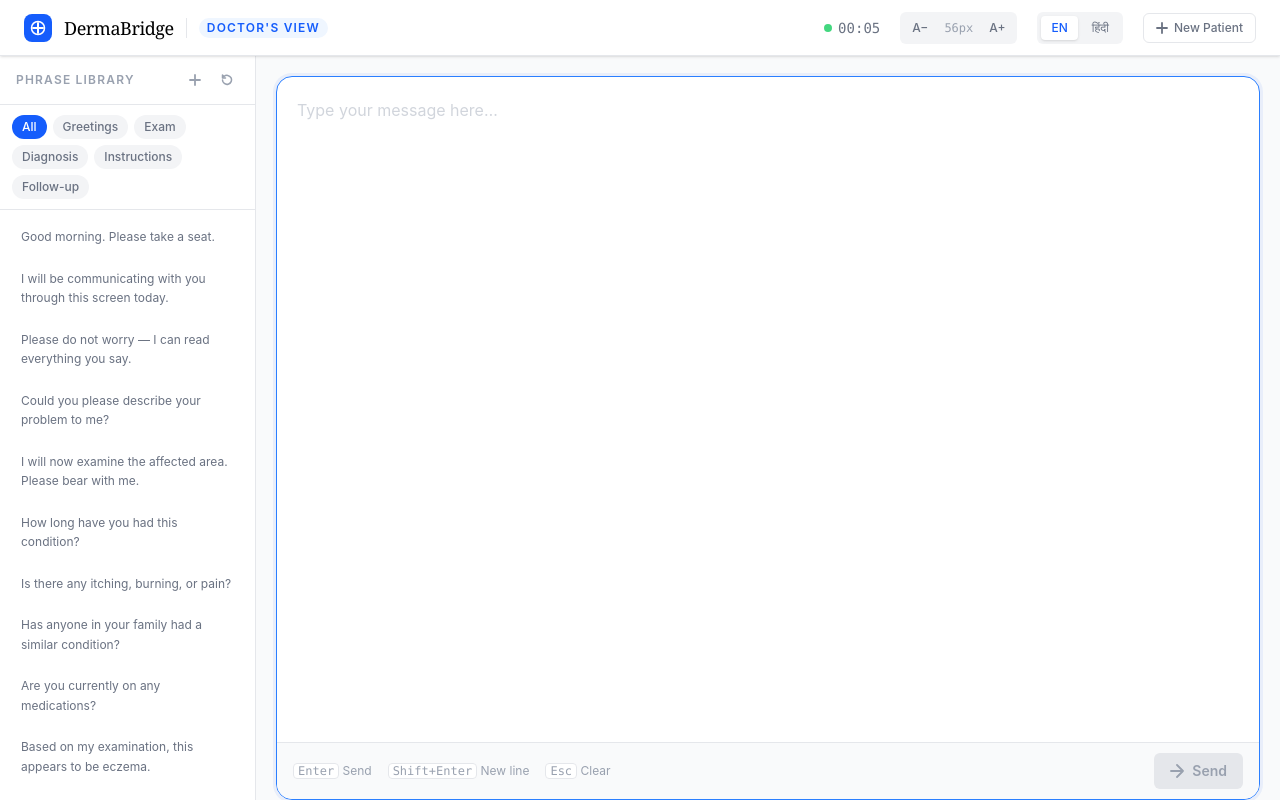
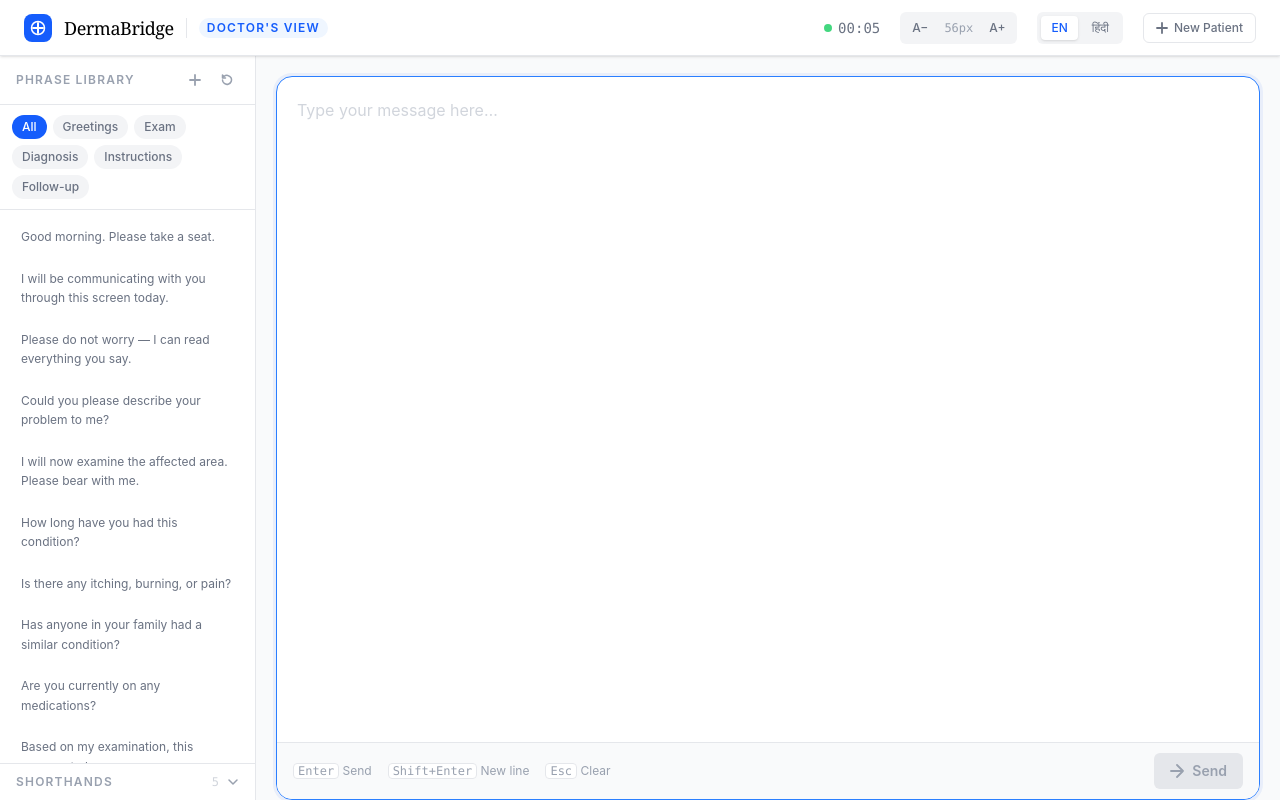
Before and after one commit to theAverageArchit/DermaBridge, a React (Vite) app: page /doctor in a window 1280 px wide. Built offline with nearby package versions, Linux system fonts and the light colour scheme.

Commit message:
feat: phase 2 complete — shorthand management with shared state

```diff
--- a/src/components/doctor/ComposeArea.jsx
+++ b/src/components/doctor/ComposeArea.jsx
@@ -1,25 +1,21 @@
 import { useRef, useEffect } from 'react'
-import { shorthands, acTerms } from '../../data/phrases'
+import { acTerms } from '../../data/phrases'
 
-export default function ComposeArea({ draft, onChange, onSend }) {
+export default function ComposeArea({ draft, onChange, onSend, shorthands }) {
   const textareaRef = useRef(null)
 
-  // Focus on mount
   useEffect(() => {
     textareaRef.current?.focus()
   }, [])
 
-  // When a phrase is selected from the library, refocus the textarea
   useEffect(() => {
     if (draft) textareaRef.current?.focus()
   }, [draft])
 
   // ── Autocomplete ──
-  const getLastWord = (text) => text.split(/\s+/).at(-1).toLowerCase()
-
   const getSuggestions = (text) => {
     if (!text.trim()) return []
-    const last = getLastWord(text)
+    const last = text.split(/\s+/).at(-1).toLowerCase()
     if (last.length < 2) return []
     return acTerms.filter(t => t.startsWith(last) && t !== last).slice(0, 5)
   }
@@ -37,17 +33,6 @@ export default function ComposeArea({ draft, onChange, onSend }) {
     return shorthands[last] ? { key: last, expansion: shorthands[last] } : null
   }
 
-  const expandShorthand = (text) => {
-    const words = text.trimEnd().split(/\s+/)
-    const last = words.at(-1)
-    if (shorthands[last]) {
-      words[words.length - 1] = shorthands[last]
-      return words.join(' ') + ' '
-    }
-    return null
-  }
-
-  // ── Key handler ──
   const handleKeyDown = (e) => {
     if (e.key === 'Enter' && !e.shiftKey) {
       e.preventDefault()
@@ -67,10 +52,12 @@ export default function ComposeArea({ draft, onChange, onSend }) {
     }
 
     if (e.key === ' ') {
-      const expanded = expandShorthand(draft)
-      if (expanded) {
+      const words = draft.trimEnd().split(/\s+/)
+      const last = words.at(-1)
+      if (shorthands[last]) {
         e.preventDefault()
-        onChange(expanded)
+        words[words.length - 1] = shorthands[last]
+        onChange(words.join(' ') + ' ')
       }
     }
   }
--- a/src/components/doctor/PhraseLibrary.jsx
+++ b/src/components/doctor/PhraseLibrary.jsx
@@ -1,8 +1,9 @@
 import { useState } from 'react'
 import { categories } from '../../data/phrases'
 import { usePhrases } from '../../hooks/usePhrases'
+import ShorthandPanel from './ShorthandPanel'
 
-export default function PhraseLibrary({ onSelectPhrase }) {
+export default function PhraseLibrary({ onSelectPhrase, shorthands, addShorthand, deleteShorthand, resetShorthands }) {
   const [activeCat, setActiveCat] = useState('all')
   const [flash, setFlash] = useState(null)
   const [isAdding, setIsAdding] = useState(false)
@@ -145,7 +146,6 @@ export default function PhraseLibrary({ onSelectPhrase }) {
         {filtered.map(phrase => (
           <div key={phrase.id} className="group relative">
             {editingId === phrase.id ? (
-              // Edit mode
               <div className="flex flex-col gap-1.5 p-2 bg-blue-50 rounded-md border border-blue-100">
                 <textarea
                   autoFocus
@@ -174,7 +174,6 @@ export default function PhraseLibrary({ onSelectPhrase }) {
                 </div>
               </div>
             ) : (
-              // View mode
               <button
                 onClick={() => handleSelect(phrase)}
                 className={`w-full text-left px-3 py-2 rounded-md text-xs leading-relaxed border transition-colors ${
@@ -187,7 +186,6 @@ export default function PhraseLibrary({ onSelectPhrase }) {
               </button>
             )}
 
-            {/* Edit / Delete actions — show on hover */}
             {editingId !== phrase.id && (
               <div className="absolute right-1 top-1 hidden group-hover:flex gap-0.5">
                 <button
@@ -212,6 +210,13 @@ export default function PhraseLibrary({ onSelectPhrase }) {
         ))}
       </div>
 
+      <ShorthandPanel
+        shorthands={shorthands}
+        addShorthand={addShorthand}
+        deleteShorthand={deleteShorthand}
+        resetToDefaults={resetShorthands}
+      />
+
     </aside>
   )
 }
--- /dev/null
+++ b/src/components/doctor/ShorthandPanel.jsx
@@ -0,0 +1,145 @@
+import { useState } from 'react'
+
+export default function ShorthandPanel({ shorthands, addShorthand, deleteShorthand, resetToDefaults }) {
+  const [isOpen, setIsOpen] = useState(false)
+  const [isAdding, setIsAdding] = useState(false)
+  const [newKey, setNewKey] = useState('')
+  const [newExpansion, setNewExpansion] = useState('')
+  const [error, setError] = useState('')
+
+  const entries = Object.entries(shorthands)
+
+  const handleAdd = () => {
+    const key = newKey.toLowerCase().trim()
+    const expansion = newExpansion.trim()
+
+    if (!key) return setError('Shorthand key is required.')
+    if (key.includes(' ')) return setError('Key cannot contain spaces.')
+    if (!expansion) return setError('Expansion text is required.')
+    if (shorthands[key]) return setError(`'${key}' already exists.`)
+
+    addShorthand(key, expansion)
+    setNewKey('')
+    setNewExpansion('')
+    setError('')
+    setIsAdding(false)
+  }
+
+  const handleCancel = () => {
+    setNewKey('')
+    setNewExpansion('')
+    setError('')
+    setIsAdding(false)
+  }
+
+  return (
+    <div className="border-t border-gray-200 shrink-0">
+
+      {/* Toggle Header */}
+      <button
+        onClick={() => setIsOpen(o => !o)}
+        className="w-full flex items-center justify-between px-4 py-2.5 hover:bg-gray-50 transition-colors"
+      >
+        <span className="text-xs font-semibold tracking-widest uppercase text-gray-400">
+          Shorthands
+        </span>
+        <div className="flex items-center gap-2">
+          <span className="text-xs text-gray-300 font-mono">{entries.length}</span>
+          <svg
+            width="12" height="12" viewBox="0 0 12 12" fill="none"
+            className={`text-gray-400 transition-transform ${isOpen ? 'rotate-180' : ''}`}
+          >
+            <path d="M2 4l4 4 4-4" stroke="currentColor" strokeWidth="1.5" strokeLinecap="round" strokeLinejoin="round"/>
+          </svg>
+        </div>
+      </button>
+
+      {isOpen && (
+        <div className="flex flex-col">
+          <div className="max-h-40 overflow-y-auto px-2 pb-1 flex flex-col gap-1">
+            {entries.length === 0 && (
+              <p className="text-xs text-gray-400 text-center py-3">No shorthands defined.</p>
+            )}
+            {entries.map(([key, expansion]) => (
+              <div
+                key={key}
+                className="group flex items-start gap-2 px-2 py-1.5 rounded-md hover:bg-gray-50 transition-colors"
+              >
+                <span className="font-mono text-xs font-semibold text-blue-600 bg-blue-50 px-1.5 py-0.5 rounded shrink-0">
+                  {key}
+                </span>
+                <span className="text-xs text-gray-500 flex-1 leading-relaxed line-clamp-2">
+                  {expansion}
+                </span>
+                <button
+                  onClick={() => deleteShorthand(key)}
+                  className="opacity-0 group-hover:opacity-100 w-4 h-4 flex items-center justify-center text-gray-300 hover:text-red-500 transition-all shrink-0 mt-0.5"
+                >
+                  <svg width="8" height="8" viewBox="0 0 8 8" fill="none">
+                    <path d="M1 1l6 6M7 1L1 7" stroke="currentColor" strokeWidth="1.4" strokeLinecap="round"/>
+                  </svg>
+                </button>
+              </div>
+            ))}
+          </div>
+
+          {isAdding ? (
+            <div className="mx-2 mb-2 p-2.5 bg-blue-50 rounded-md border border-blue-100 flex flex-col gap-2">
+              <div className="flex gap-2">
+                <input
+                  autoFocus
+                  value={newKey}
+                  onChange={e => { setNewKey(e.target.value); setError('') }}
+                  onKeyDown={e => e.key === 'Escape' && handleCancel()}
+                  placeholder="key"
+                  className="w-20 text-xs font-mono border border-gray-200 rounded px-2 py-1 bg-white outline-none focus:border-blue-400 placeholder-gray-300"
+                />
+                <input
+                  value={newExpansion}
+                  onChange={e => { setNewExpansion(e.target.value); setError('') }}
+                  onKeyDown={e => {
+                    if (e.key === 'Enter') handleAdd()
+                    if (e.key === 'Escape') handleCancel()
+                  }}
+                  placeholder="expansion text…"
+                  className="flex-1 text-xs border border-gray-200 rounded px-2 py-1 bg-white outline-none focus:border-blue-400 placeholder-gray-300"
+                />
+              </div>
+              {error && <p className="text-xs text-red-500">{error}</p>}
+              <div className="flex gap-1.5 justify-end">
+                <button
+                  onClick={handleCancel}
+                  className="px-2.5 py-1 text-xs text-gray-500 border border-gray-200 rounded hover:bg-white transition-colors"
+                >
+                  Cancel
+                </button>
+                <button
+                  onClick={handleAdd}
+                  disabled={!newKey.trim() || !newExpansion.trim()}
+                  className="px-2.5 py-1 text-xs font-semibold text-white bg-blue-600 rounded hover:bg-blue-700 disabled:bg-gray-200 disabled:text-gray-400 transition-colors"
+                >
+                  Add
+                </button>
+              </div>
+            </div>
+          ) : (
+            <div className="flex items-center justify-between px-3 pb-2.5">
+              <button
+                onClick={() => setIsAdding(true)}
+                className="text-xs text-blue-600 hover:text-blue-700 font-medium transition-colors"
+              >
+                + Add shorthand
+              </button>
+              <button
+                onClick={resetToDefaults}
+                className="text-xs text-gray-400 hover:text-amber-600 transition-colors"
+              >
+                Reset
+              </button>
+            </div>
+          )}
+        </div>
+      )}
+    </div>
+  )
+}
--- /dev/null
+++ b/src/hooks/useShorthands.js
@@ -0,0 +1,24 @@
+import { useLocalStorage } from './useLocalStorage'
+import { shorthands as defaultShorthands } from '../data/phrases'
+
+export function useShorthands() {
+  const [shorthands, setShorthands] = useLocalStorage('db_shorthands', defaultShorthands)
+
+  const addShorthand = (key, expansion) => {
+    setShorthands(prev => ({ ...prev, [key.toLowerCase().trim()]: expansion.trim() }))
+  }
+
+  const deleteShorthand = (key) => {
+    setShorthands(prev => {
+      const next = { ...prev }
+      delete next[key]
+      return next
+    })
+  }
+
+  const resetToDefaults = () => {
+    setShorthands(defaultShorthands)
+  }
+
+  return { shorthands, addShorthand, deleteShorthand, resetToDefaults }
+}
--- a/src/pages/DoctorView.jsx
+++ b/src/pages/DoctorView.jsx
@@ -5,6 +5,7 @@ import ComposeArea from '../components/doctor/ComposeArea'
 import HistoryPanel from '../components/doctor/HistoryPanel'
 import { useBroadcastChannel } from '../hooks/useBroadcastChannel'
 import { useLocalStorage } from '../hooks/useLocalStorage'
+import { useShorthands } from '../hooks/useShorthands'
 
 export default function DoctorView() {
   const [fontsize, setFontsize] = useLocalStorage('db_fontsize', 56)
@@ -13,6 +14,7 @@ export default function DoctorView() {
   const [history, setHistory] = useLocalStorage('db_history', [])
   const [showModal, setShowModal] = useLocalStorage('db_modal', false)
 
+  const { shorthands, addShorthand, deleteShorthand, resetToDefaults } = useShorthands()
   const { send } = useBroadcastChannel(() => {})
 
   const handleFontChange = (size) => {
@@ -65,13 +67,20 @@ export default function DoctorView() {
       />
 
       <div className="flex flex-1 overflow-hidden">
-        <PhraseLibrary onSelectPhrase={setDraft} />
+        <PhraseLibrary
+          onSelectPhrase={setDraft}
+          shorthands={shorthands}
+          addShorthand={addShorthand}
+          deleteShorthand={deleteShorthand}
+          resetShorthands={resetToDefaults}
+        />
 
         <div className="flex flex-col flex-1 overflow-hidden">
           <ComposeArea
             draft={draft}
             onChange={handleDraftChange}
             onSend={handleSend}
+            shorthands={shorthands}
           />
           <HistoryPanel
             history={history}
```
